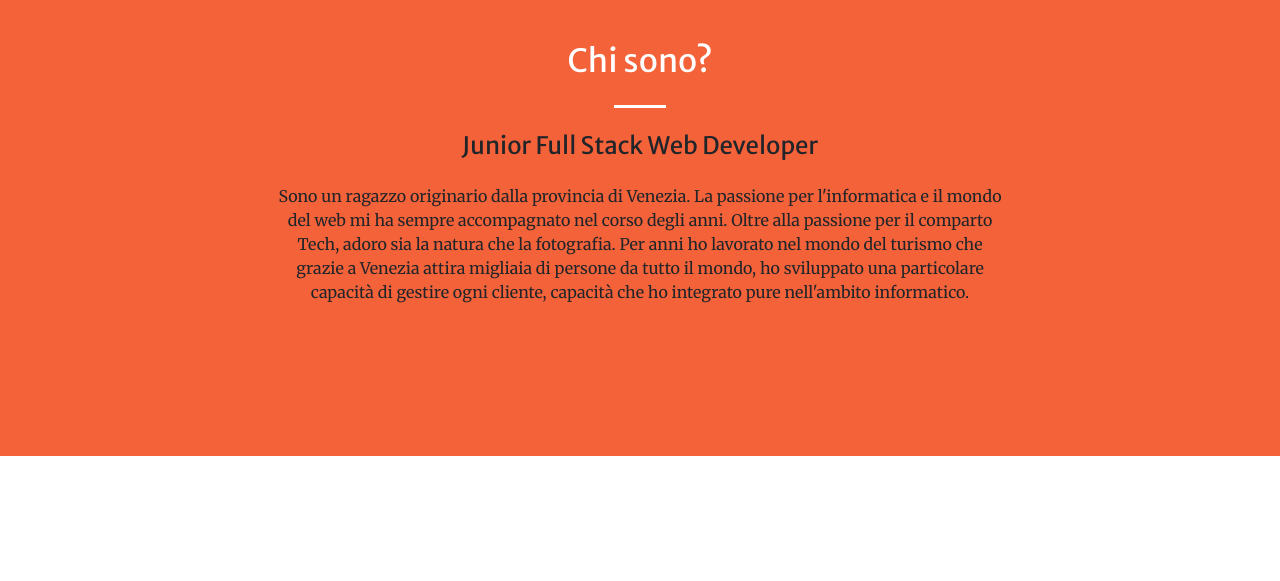
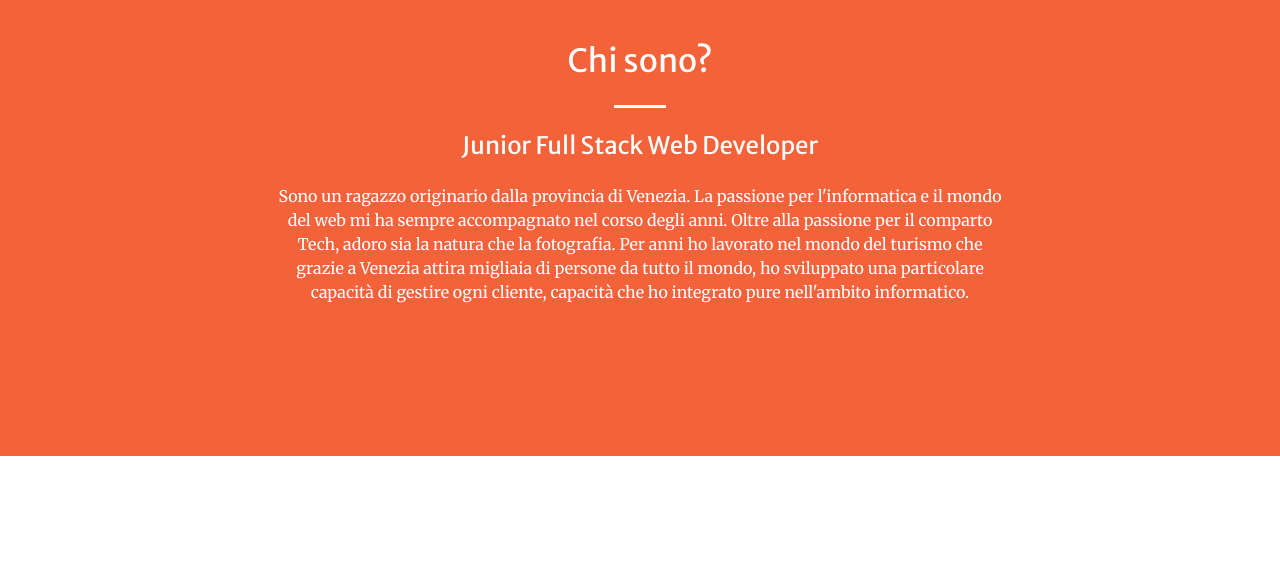
Before and after one commit to michael-molin/michael-molin.github.io, a plain HTML site: page index.html in a window 1280 px wide. Shown: the part 2050-2631 px from the top of the page. Drawn offline with nearby package versions, Linux system fonts and the light colour scheme.

Commit message:
color change

```diff
--- a/index.html
+++ b/index.html
@@ -153,8 +153,8 @@
                     <div class="col-lg-8 text-center">
                         <h2 class="text-white mt-0">Chi sono?</h2>
                         <hr class="divider light my-4" />
-                        <h4 class="text-white-0 mb-4">Junior Full Stack Web Developer</h4>
-                        <p class="text-white-0 mb-4">Sono un ragazzo originario dalla provincia di Venezia. La passione per l'informatica e il mondo del web mi ha sempre accompagnato nel corso degli anni. Oltre alla passione per il comparto Tech, adoro sia la natura che la fotografia. Per anni ho lavorato nel mondo del turismo che grazie a Venezia attira migliaia di persone da tutto il mondo, ho sviluppato una particolare capacità di gestire ogni cliente, capacità che ho integrato pure nell'ambito informatico.</p>
+                        <h4 class="text-white mb-4">Junior Full Stack Web Developer</h4>
+                        <p class="text-white mb-4">Sono un ragazzo originario dalla provincia di Venezia. La passione per l'informatica e il mondo del web mi ha sempre accompagnato nel corso degli anni. Oltre alla passione per il comparto Tech, adoro sia la natura che la fotografia. Per anni ho lavorato nel mondo del turismo che grazie a Venezia attira migliaia di persone da tutto il mondo, ho sviluppato una particolare capacità di gestire ogni cliente, capacità che ho integrato pure nell'ambito informatico.</p>
                     </div>
                 </div>
             </div>
```
